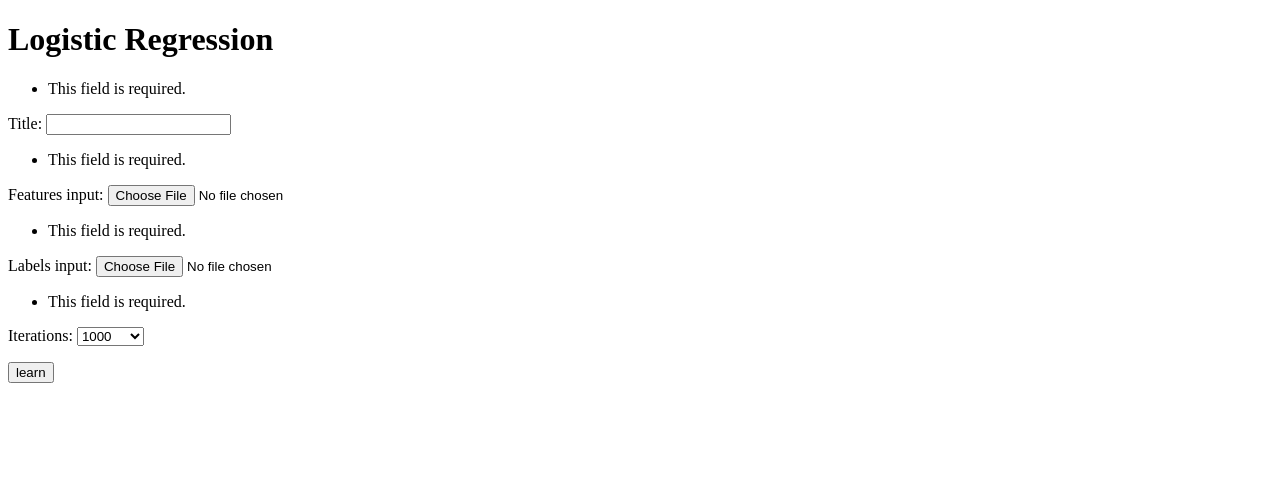
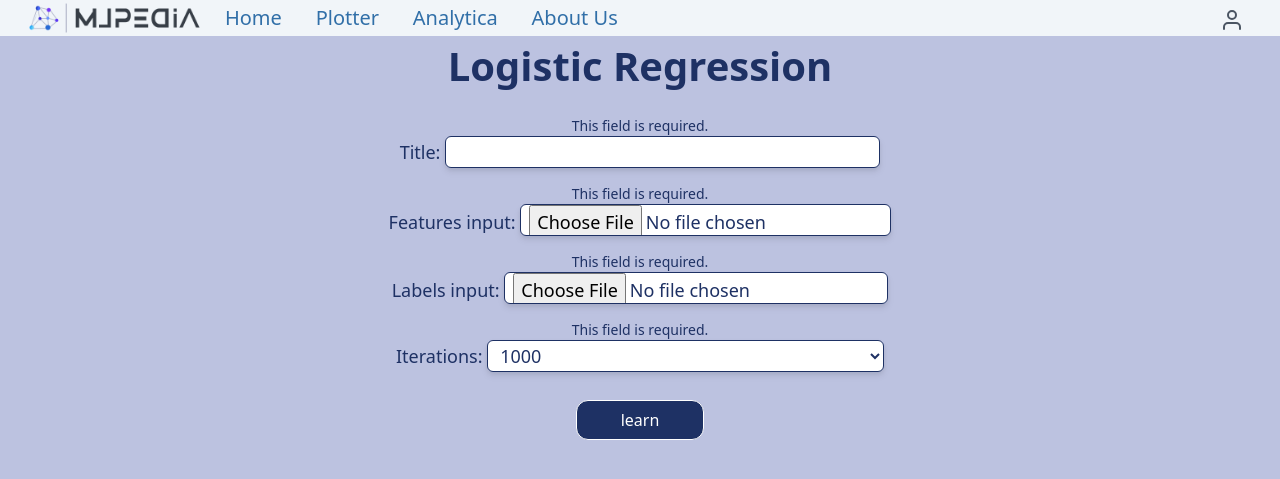
Before and after one commit to ArkadebMisra/MLPedia, a Django app: page /analytica/lr_create/ in a window 1280 px wide. Shown: the top 479 px of the page. Run offline with Django 4.2, Linux system fonts and the light colour scheme; a user stored in the database is signed in; some libraries are stand-ins or nearby versions.

Commit message:
logo and logistic regression

```diff
--- a/analytica/templates/analytica/analytica_index.html
+++ b/analytica/templates/analytica/analytica_index.html
@@ -155,7 +155,7 @@
                 Ut enim ad minim veniam, quis nostrud exercitation ullamco laboris nisi ut aliquip ex ea commodo consequat.
             </div>
             <div>
-                <button class=" absolute w-3/12 h-9 border border-white border-solid rounded-xl bg-[#316fa8] text-white  lg:bottom-[27%]  lg:left-[15%] text-center text-sm lg:text-base hover:bg-blue-900 hover:border-none "><a href="{% url 'analytica:neural_net_models_list' %}">Analyze</a></button>
+                <button class=" absolute w-3/12 h-9 border border-white border-solid rounded-xl bg-[#316fa8] text-white  lg:bottom-[27%]  lg:left-[15%] text-center text-sm lg:text-base hover:bg-blue-900 hover:border-none "><a href="{% url 'analytica:k_means_models_list' %}">Analyze</a></button>
             </div>
 
         </div>
@@ -175,7 +175,7 @@
 
     </div>
     <div class=" h-24 w-full bg-zinc-900 text-gray-500 text-center text-4xl font-semibold flex justify-center items-center relative">
-        MLPEDIA
+        <img class="h-12 w-auto" src="{% static 'img/logo_white.png' %}" alt="">
 
     </div>
     <!-- <h1>analytica index</h1>
--- a/analytica/templates/analytica/logistic_regression/create_logistic_regression.html
+++ b/analytica/templates/analytica/logistic_regression/create_logistic_regression.html
@@ -1,3 +1,6 @@
+{% extends "base.html" %}
+{% load static %}
+{% block content %}
 <!DOCTYPE html>
 <html lang="en">
 <head>
@@ -6,12 +9,31 @@
     <meta name="viewport" content="width=device-width, initial-scale=1.0">
     <title>Document</title>
 </head>
-<body class="bg-gray-50 font-serif leading-normal tracking-normal">
-    <h1>Logistic Regression</h1>
-    <form action="." method= "post" enctype="multipart/form-data">
+<body class="bg-[#bcc2e0] text-center">
+    <div class=" text-[#1e3164] text-[40px] font-semibold mb-10 h-10 " >
+        Logistic Regression
+    </div>
+    <form class="text-[#1e3164] text-lg " action="." method= "post" enctype="multipart/form-data">
         {{ form.as_p }}
         {% csrf_token %}
-        <input type="submit" value="learn">
+        <input class="h-10 w-32  border border-white border-solid rounded-xl bg-[#1e3164] text-white text-center text-sm lg:text-base hover:bg-blue-900 hover:border-none mb-10 mt-7" type="submit" value="learn">
     </form>
 </body>
+<script>
+    const error_list = document.getElementsByClassName("errorlist");
+    const title = document.getElementById("id_title");
+    const features = document.getElementById("id_features_input");
+    const labels = document.getElementById("id_labels_input");
+    const iterations = document.getElementById("id_iterations");
+    for(let e of error_list){
+        e.classList.add("text-sm", "font-light", "text-[#1e3164]");
+
+    }
+    title.classList.add("w-[34%]","h-8", "border-[#1e3164]", "border-solid", "border", "rounded-md", "drop-shadow-md","pl-2","hover:bg-[#abbef3]","hover:border-[#152347]","left-5","mb-4");
+    features.classList.add("w-[29%]","h-8", "border-[#1e3164]", "border-solid", "border", "rounded-md", "drop-shadow-md","pl-2","hover:bg-[#abbef3]","hover:border-[#152347]","left-5","bg-white","mb-4");
+    labels.classList.add("w-[30%]","h-8", "border-[#1e3164]", "border-solid", "border", "rounded-md", "drop-shadow-md","pl-2","hover:bg-[#abbef3]","hover:border-[#152347]","left-5","bg-white", "mb-4");
+    iterations.classList.add("w-[31%]","h-8", "border-[#1e3164]", "border-solid", "border", "rounded-md", "drop-shadow-md","pl-2","hover:bg-[#abbef3]","hover:border-[#152347]","left-5","bg-white")
+
+</script>
 </html>
+{% endblock %}
--- a/home/templates/base.html
+++ b/home/templates/base.html
@@ -37,8 +37,10 @@
         <div id="navbar" class="w-full ">
 
             <div class="bg-slate-100 h-9 relative  ">
-                <div class=" text-2xl text-gray-600 absolute font-semibold left-4">MLPedia</div>
-                <div class="flex h-9 w-1/3 justify-around items-center absolute left-32">
+                <div class=" text-2xl text-gray-600 absolute font-semibold left-1">
+                    <img class="h-9 w-auto" src="{% static 'img/logo.png' %}" alt="">
+                </div>
+                <div class="flex h-9 w-1/3 justify-around items-center absolute left-52">
 
                     <div class=" text-xl text-[#316fa8] font-normal hover:text-indigo-900 cursor-pointer">
                         <a href={% url 'home:home' %}>Home</a></div>
--- a/home/templates/home/home.html
+++ b/home/templates/home/home.html
@@ -117,7 +117,7 @@
 
 </div>
 <div class=" h-24 w-full bg-zinc-900 text-gray-500 text-center text-4xl font-semibold flex justify-center items-center ">
-    MLPEDIA
+    <img class="h-12 w-auto" src="{% static 'img/logo_white.png' %}" alt="">
 
 </div>
 
```
Also changed, not shown: analytica/templates/analytica/logistic_regression/logistic_regression_models_list.html (+20 -4 lines), analytica/templates/analytica/regression/regression_delete.html (+22 -6 lines), home/static/img/logo.png (added), home/static/img/logo_white.png (added), home/static/img/mllogo_white.png (added).
